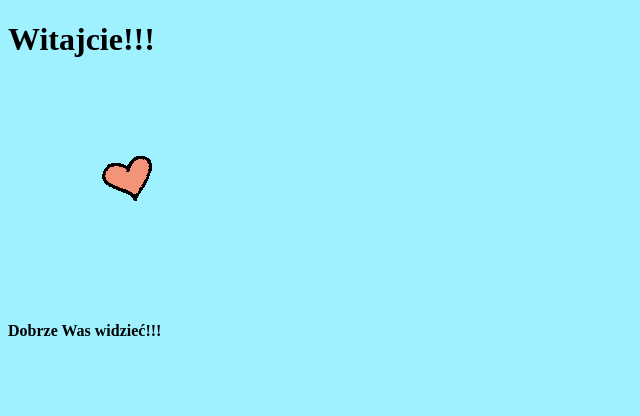
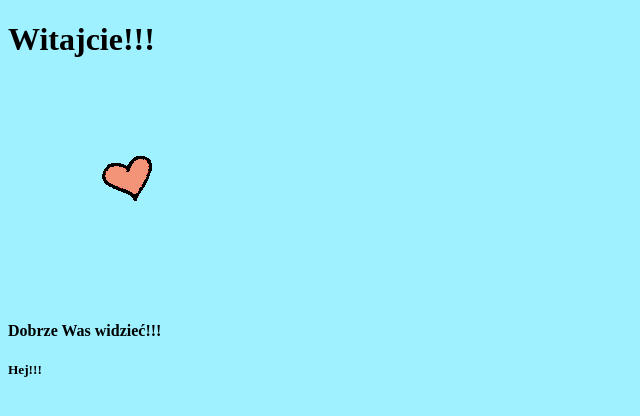
Before and after one commit to michalrekiec/helloworld, a plain HTML site: page index.html in a window 1280 px wide. Shown: the full height of the page, 0-640 px from the left. Drawn offline with Linux system fonts and the light colour scheme.

Commit message:
Commit 1

```diff
--- a/index.html
+++ b/index.html
@@ -8,5 +8,6 @@
         <h1>Witajcie!!!</h1>
         <img src="unnamed.gif" /><br />
         <h4>Dobrze Was widzieć!!!</h4>
+        <h5>Hej!!!</h5>
     </body>
 </html>
```
